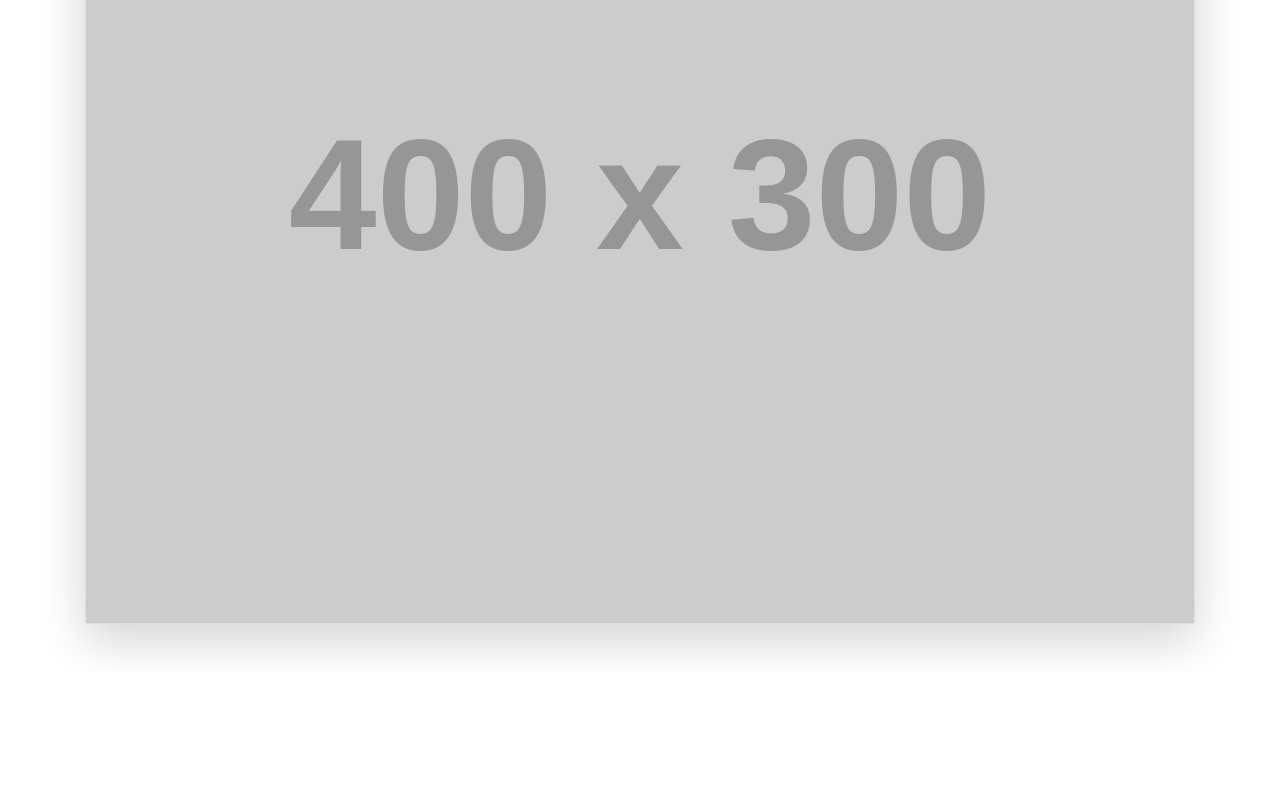
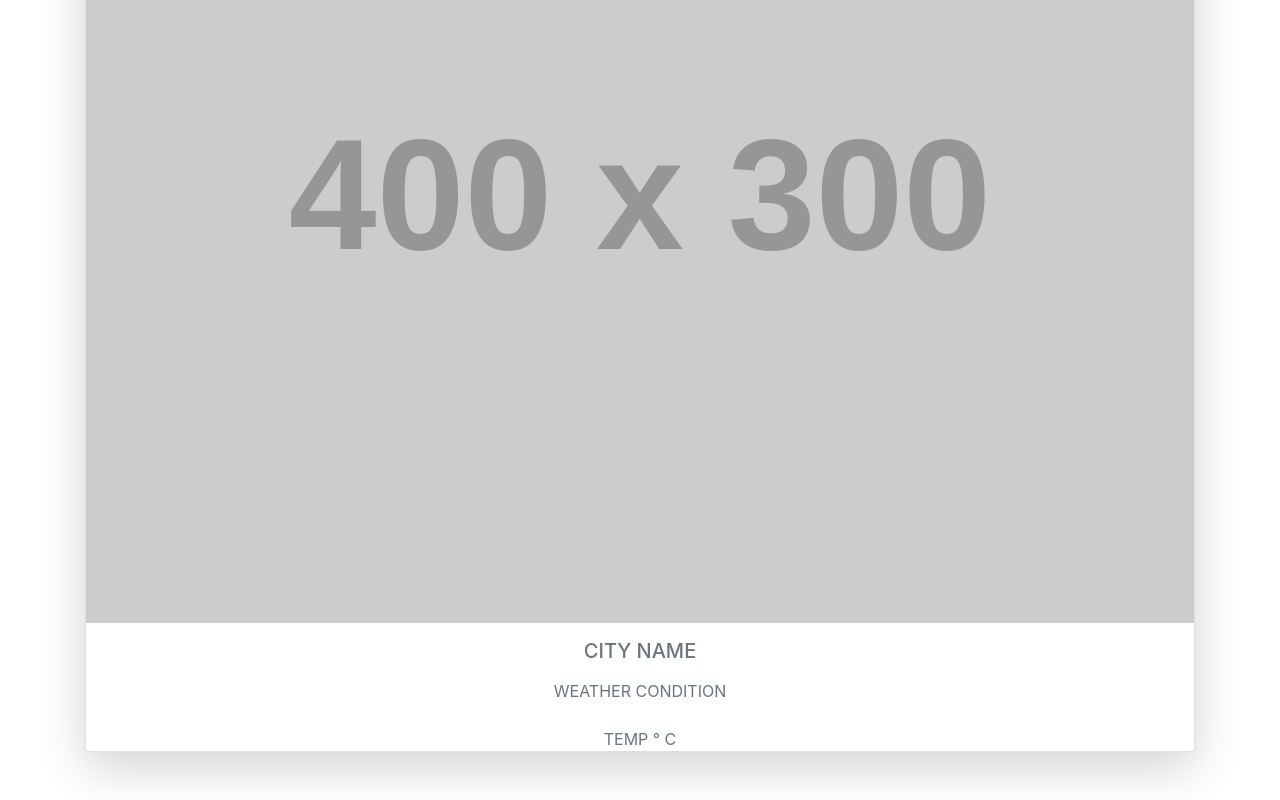
Before and after one commit to georgeleonework/weatherapp, a plain HTML site: page index.html in a window 1280 px wide. Shown: the part 435-1235 px from the top of the page. Before the commit the page ends 1107 px from the top, so only its background shows below. Drawn offline with nearby package versions, Linux system fonts and the light colour scheme; placeholder pictures from the web are drawn by us.

Commit message:
added div to display data for each city

```diff
--- a/index.html
+++ b/index.html
@@ -19,6 +19,16 @@
 
         <div class="card shadow-lg rounded">
             <img src="https://via.placeholder.com/400x300" class="time card-img-top">
+            <div class="icon bg-light mx-auto text-center">
+                <!-- icon -->
+            </div>
+            <div class="text-muted text-uppercase text-center details">
+                <h5 class="my-3">City Name</h5>
+                <div class="my-3">Weather condition</div>
+                <div class="display-4 my-4"></div>
+                    <span>temp</span>
+                    <span>&deg; C</span>
+            </div>
         </div>
     </div>
 
```
